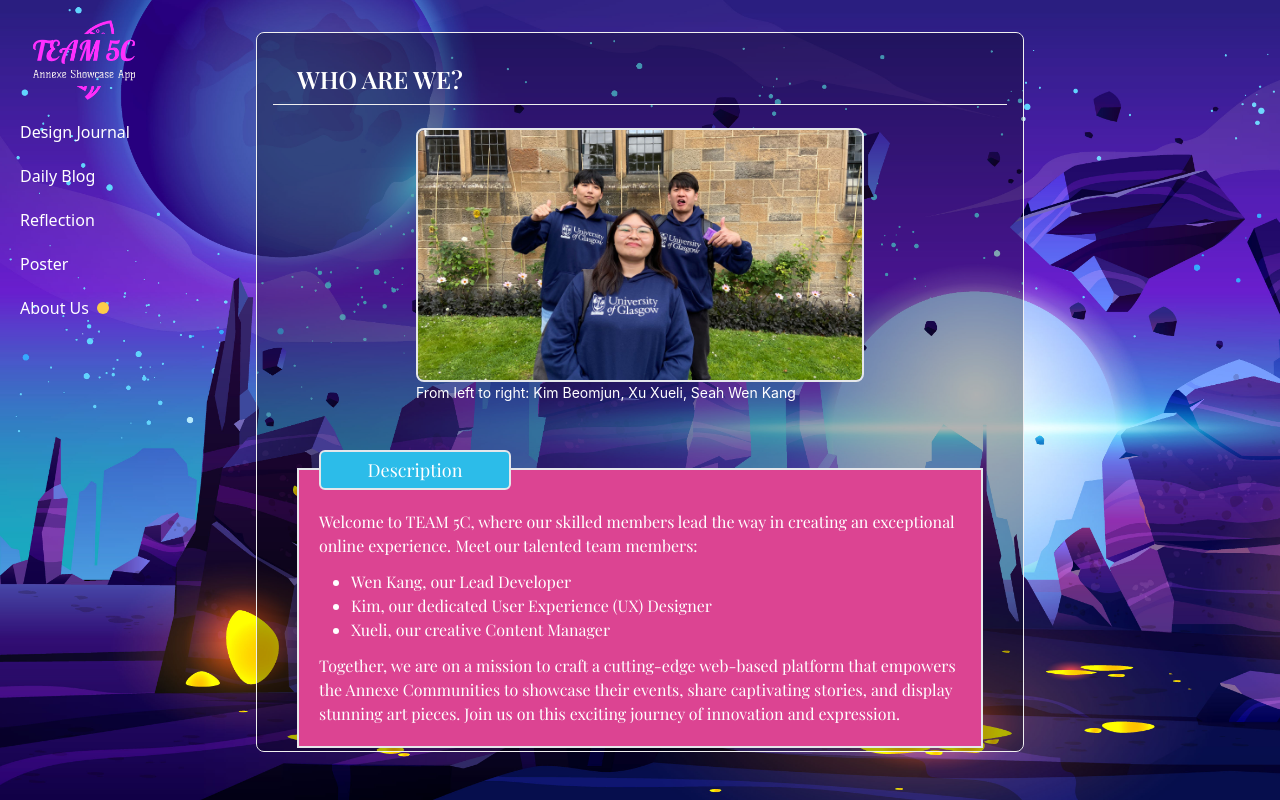
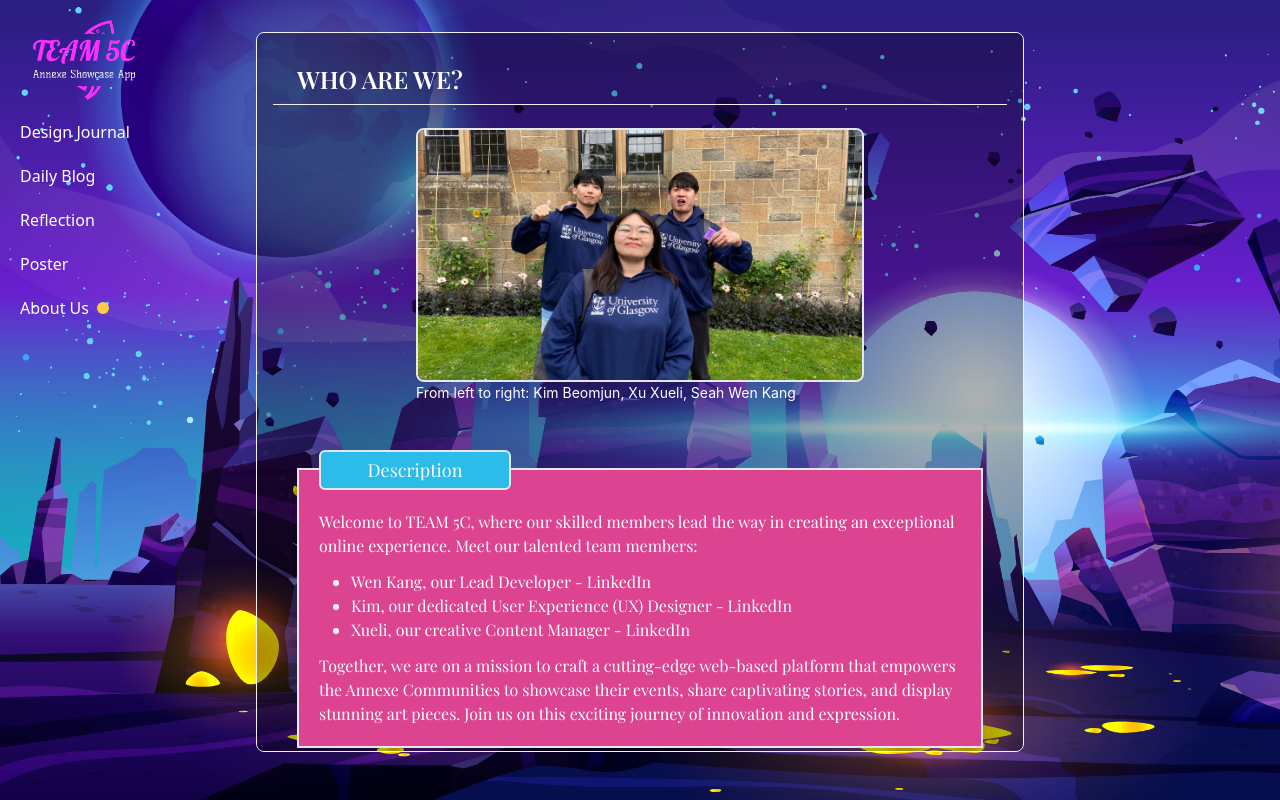
Before and after one commit to Insaneboy9/oip-app, a React (Create React App) app: page /about in a window 1280 px wide. Built offline with nearby package versions, Linux system fonts and the light colour scheme.

Commit message:
added linkedin

```diff
--- a/src/pages/About.js
+++ b/src/pages/About.js
@@ -43,9 +43,36 @@ const About = () => {
                   creating an exceptional online experience. Meet our talented
                   team members:
                   <ul className="list-disc pl-8 mt-3 mb-3">
-                    <li>Wen Kang, our Lead Developer</li>
-                    <li>Kim, our dedicated User Experience (UX) Designer</li>
-                    <li>Xueli, our creative Content Manager</li>
+                    <li>
+                      Wen Kang, our Lead Developer -{" "}
+                      <a
+                        href="https://www.linkedin.com/in/darylseah99/"
+                        target="_blank"
+                        rel="noopener noreferrer"
+                      >
+                        LinkedIn
+                      </a>
+                    </li>
+                    <li>
+                      Kim, our dedicated User Experience (UX) Designer -{" "}
+                      <a
+                        href="https://www.linkedin.com/in/beomjun-kim-32309122a/"
+                        target="_blank"
+                        rel="noopener noreferrer"
+                      >
+                        LinkedIn
+                      </a>
+                    </li>
+                    <li>
+                      Xueli, our creative Content Manager -{" "}
+                      <a
+                        href="https://www.linkedin.com/in/xueli-xu"
+                        target="_blank"
+                        rel="noopener noreferrer"
+                      >
+                        LinkedIn
+                      </a>
+                    </li>
                   </ul>
                   Together, we are on a mission to craft a cutting-edge
                   web-based platform that empowers the Annexe Communities to
--- a/src/pages/Start.js
+++ b/src/pages/Start.js
@@ -90,9 +90,9 @@ function Start() {
                 initial={{ opacity: 0, x: 200 }}
                 animate={{ opacity: 1, x: 0 }}
                 transition={{ type: "spring", duration: 2 }}
-                className="font-playfair font-bold text-2xl text-buttonText text-center mt-3 mb-10 z-10"
+                className="font-playfair font-bold text-3xl text-buttonText text-center mt-3 mb-10 z-10"
               >
-                SLIDE TO VIEW OUR JOURNEY IN DESIGNING ANNEXE-CONNECT
+                SLIDE TO DISCOVER OUR JOURNEY
               </motion.h1>
             </div>
             <motion.div
```
